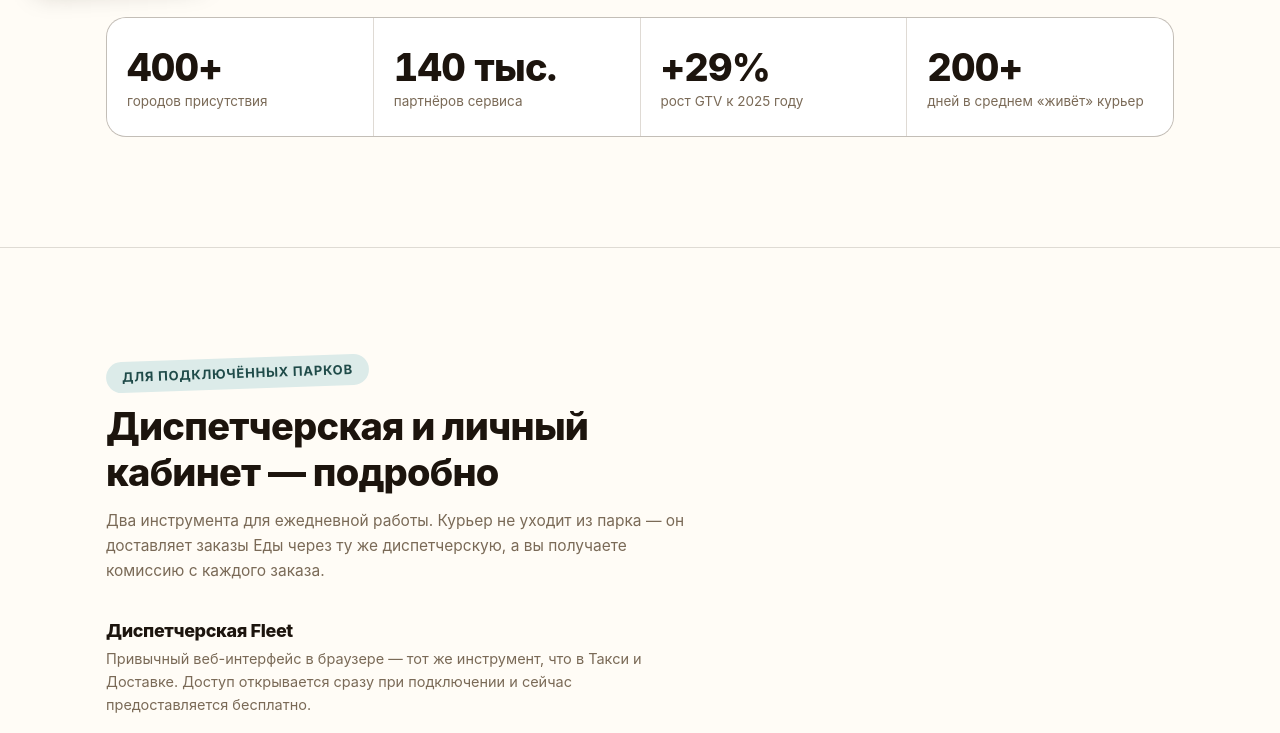
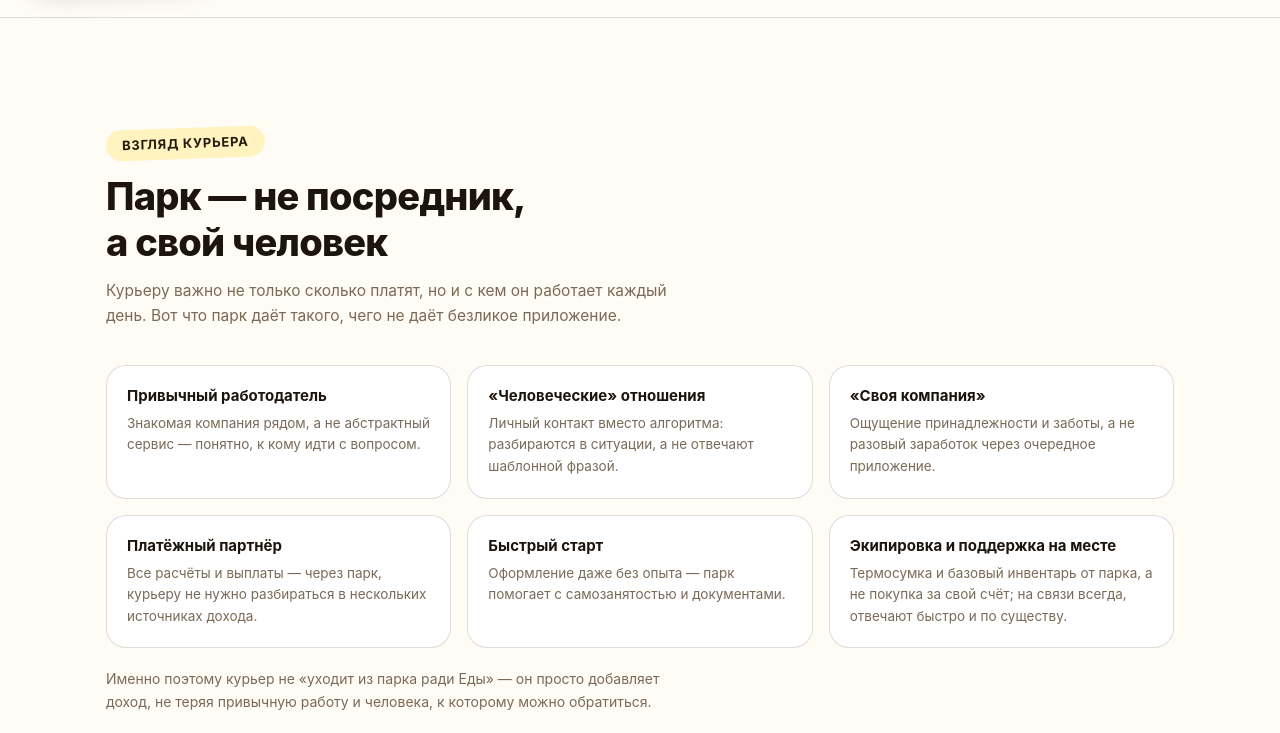
Before and after one commit to valentinasheshunova-spec/yandex-eda-parks, a plain HTML site: page index.html in a window 1280 px wide. Shown: the part 789-1522 px from the top of the page. Drawn offline with Linux system fonts and the light colour scheme.

Commit message:
Add courier-perspective park value section and updated closing CTA

```diff
--- a/index.html
+++ b/index.html
@@ -352,6 +352,25 @@
         <a class="btn btn-ghost" href="#playbook">Как привлекать курьеров</a>
       </div>
       <div class="hero-start"><span class="pin-dot" aria-hidden="true"></span> Быстрый доступ — раздел «Инструменты партнёра» ниже</div>
+    </div>
+  </section>
+
+  <section id="parkvalue">
+    <div class="wrap">
+      <div class="head-block reveal">
+        <span class="tag">Взгляд курьера</span>
+        <h2>Парк — не посредник, а свой человек</h2>
+        <p class="lead">Курьеру важно не только сколько платят, но и с кем он работает каждый день. Вот что парк даёт такого, чего не даёт безликое приложение.</p>
+      </div>
+      <div class="role-grid reveal d1">
+        <div class="role-card"><h4>Привычный работодатель</h4><p>Знакомая компания рядом, а не абстрактный сервис — понятно, к кому идти с вопросом.</p></div>
+        <div class="role-card"><h4>«Человеческие» отношения</h4><p>Личный контакт вместо алгоритма: разбираются в ситуации, а не отвечают шаблонной фразой.</p></div>
+        <div class="role-card"><h4>«Своя компания»</h4><p>Ощущение принадлежности и заботы, а не разовый заработок через очередное приложение.</p></div>
+        <div class="role-card"><h4>Платёжный партнёр</h4><p>Все расчёты и выплаты — через парк, курьеру не нужно разбираться в нескольких источниках дохода.</p></div>
+        <div class="role-card"><h4>Быстрый старт</h4><p>Оформление даже без опыта — парк помогает с самозанятостью и документами.</p></div>
+        <div class="role-card"><h4>Экипировка и поддержка на месте</h4><p>Термосумка и базовый инвентарь от парка, а не покупка за свой счёт; на связи всегда, отвечают быстро и по существу.</p></div>
+      </div>
+      <p class="reveal d2" style="margin-top:20px; font-size:14px; color:var(--clay); max-width:64ch;">Именно поэтому курьер не «уходит из парка ради Еды» — он просто добавляет доход, не теряя привычную работу и человека, к которому можно обратиться.</p>
     </div>
   </section>
 
@@ -868,8 +887,8 @@
 
   <div class="wrap">
     <div class="footer reveal">
-      <h2>Нужна помощь или хотите обсудить рост?</h2>
-      <p class="footer-note">Обратитесь к персональному менеджеру — по масштабированию, новым городам или любым вопросам по работе с курьерами.</p>
+      <h2>Готовы сегодня начать выводить курьеров на линию?</h2>
+      <p class="footer-note">Инструменты уже подключены — дело за первым исполнителем. Если нужна помощь или хотите обсудить рост, обратитесь к персональному менеджеру.</p>
       <div class="footer-ways">
         <div class="way"><b>Менеджер</b><span>Еженедельные встречи по росту и масштабированию</span></div>
         <div class="way"><b>Поддержка</b><span>Диспетчерская и поддержка парков — 24/7 по курьерам</span></div>
```
